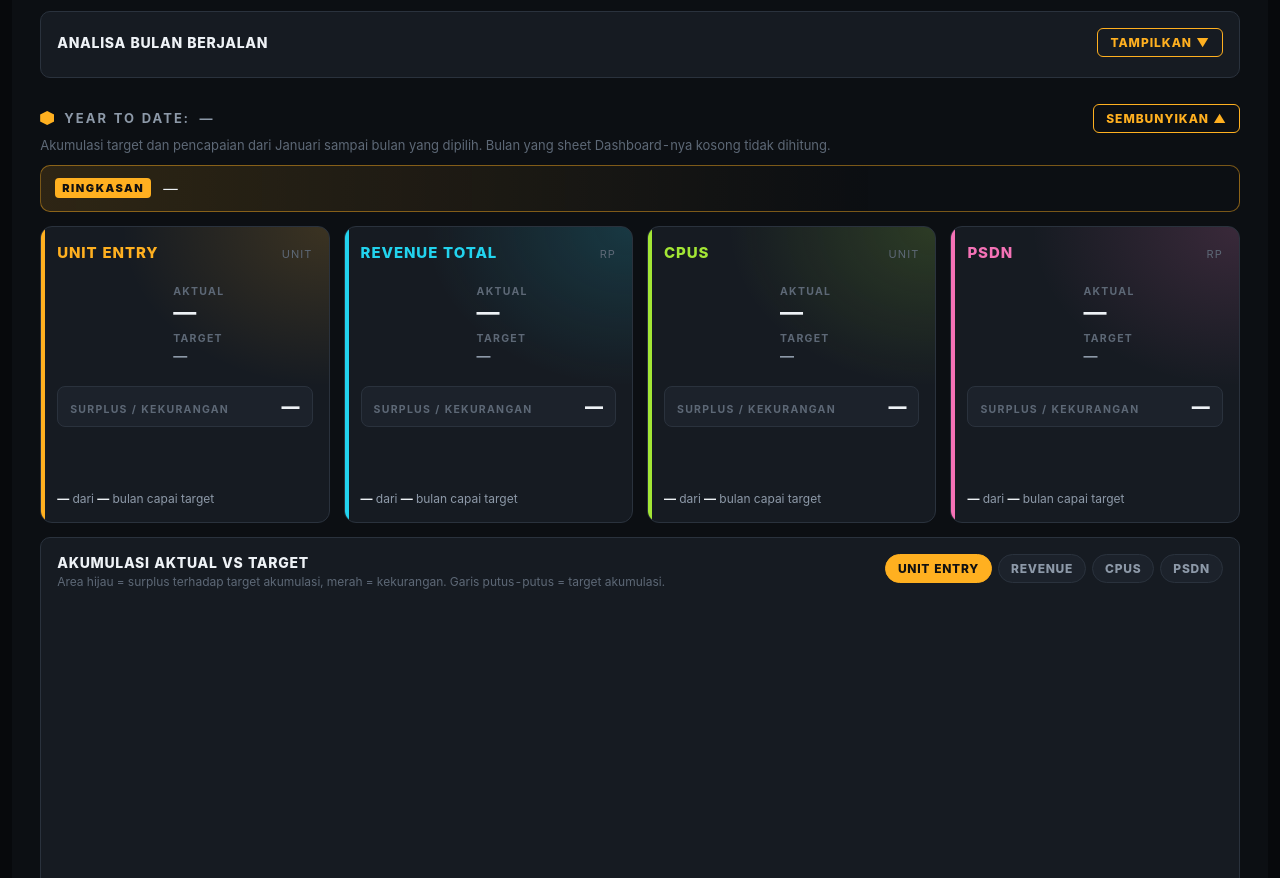
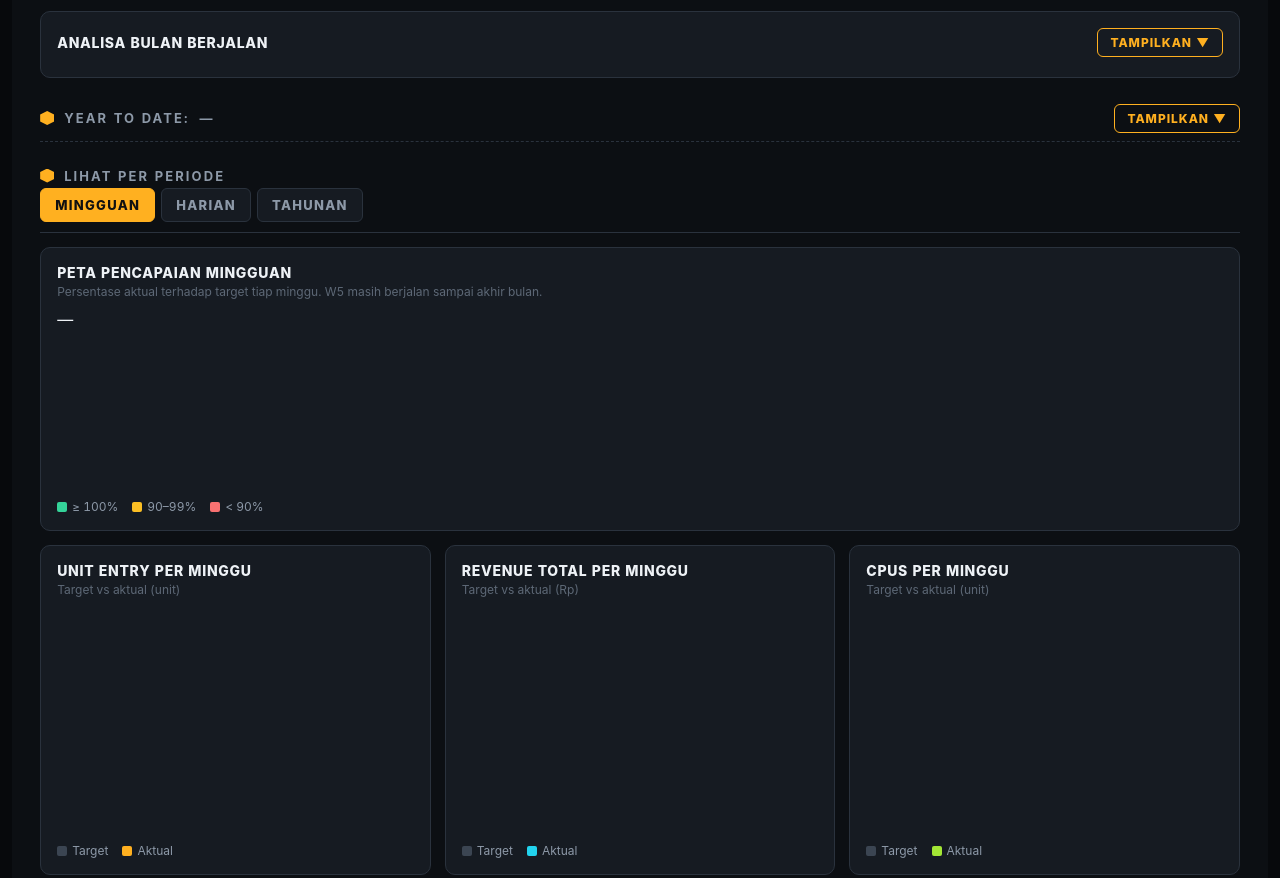
Before and after one commit to perintisperkasabp-arch/perintis-dashboard, a website: page public/index.html in a window 1280 px wide. Shown: the part 641-1519 px from the top of the page. Drawn offline with nearby package versions, Linux system fonts and the light colour scheme; no server answers.

Commit message:
Add files via upload

```diff
--- a/public/index.html
+++ b/public/index.html
@@ -557,12 +557,12 @@ html, body { margin: 0; background: #07090c; color: #eef2f6; font-family: var(--
       </div>
     </section>
 
-    <section id="ytd" aria-labelledby="h-ytd">
+    <section id="ytd" class="is-collapsed" aria-labelledby="h-ytd">
       <div class="pp-yhead">
         <h2 class="pp-h2" id="h-ytd">Year to date: <span data-draw="ytdrange" data-source="ytd">—</span></h2>
-        <button type="button" class="pp-ytoggle" id="ytd-toggle" aria-expanded="true" aria-controls="ytd-body"><span class="pp-yt-hide">Sembunyikan ▲</span><span class="pp-yt-show" hidden>Tampilkan ▼</span></button>
+        <button type="button" class="pp-ytoggle" id="ytd-toggle" aria-expanded="false" aria-controls="ytd-body"><span class="pp-yt-hide" hidden>Sembunyikan ▲</span><span class="pp-yt-show">Tampilkan ▼</span></button>
       </div>
-      <div id="ytd-body">
+      <div id="ytd-body" hidden>
       <p class="pp-sub">Akumulasi target dan pencapaian dari Januari sampai bulan yang dipilih. Bulan yang sheet Dashboard-nya kosong tidak dihitung.</p>
       <div class="pp-ysum" id="ytd-ringkas">
         <span class="pp-ysum-tag">Ringkasan</span>
```
